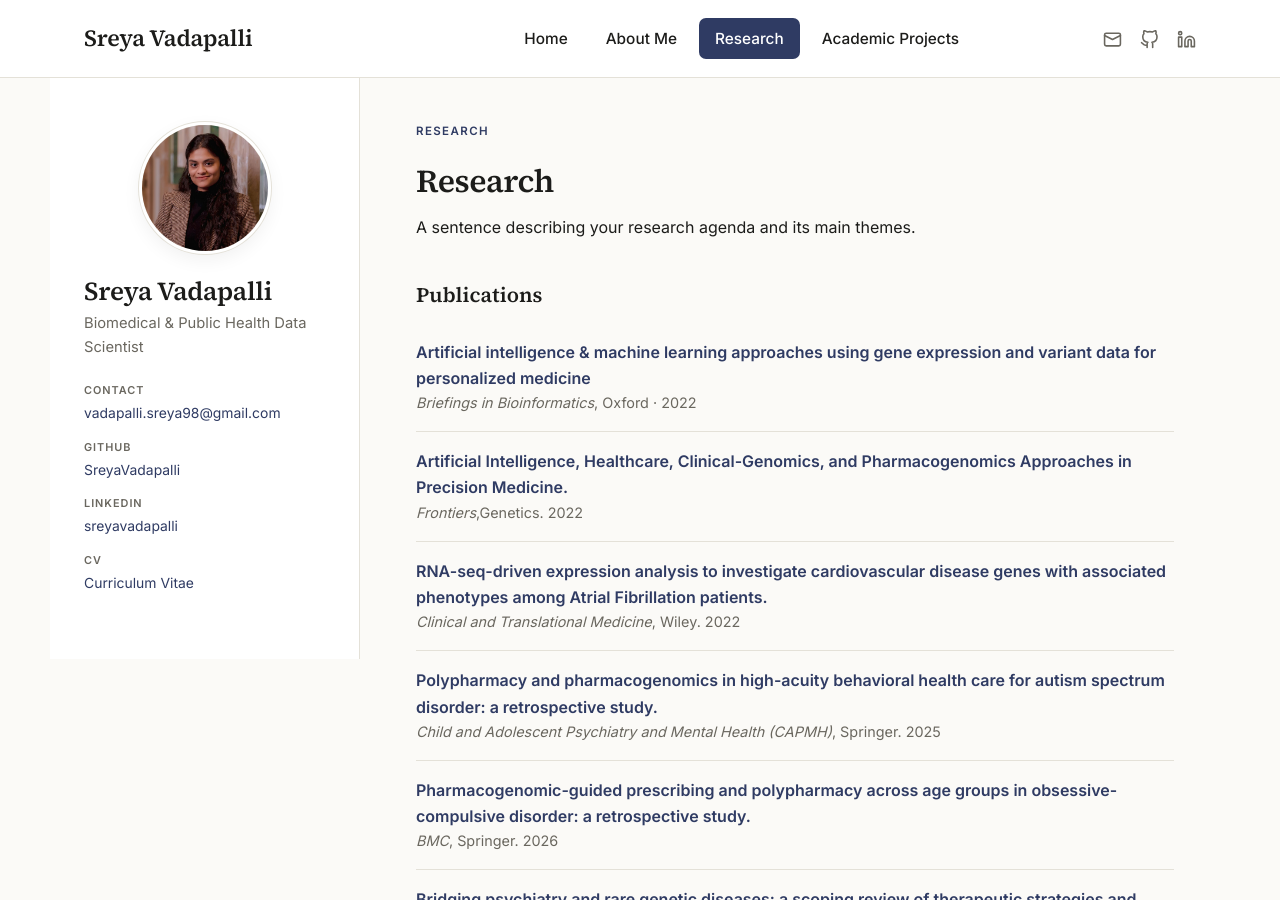
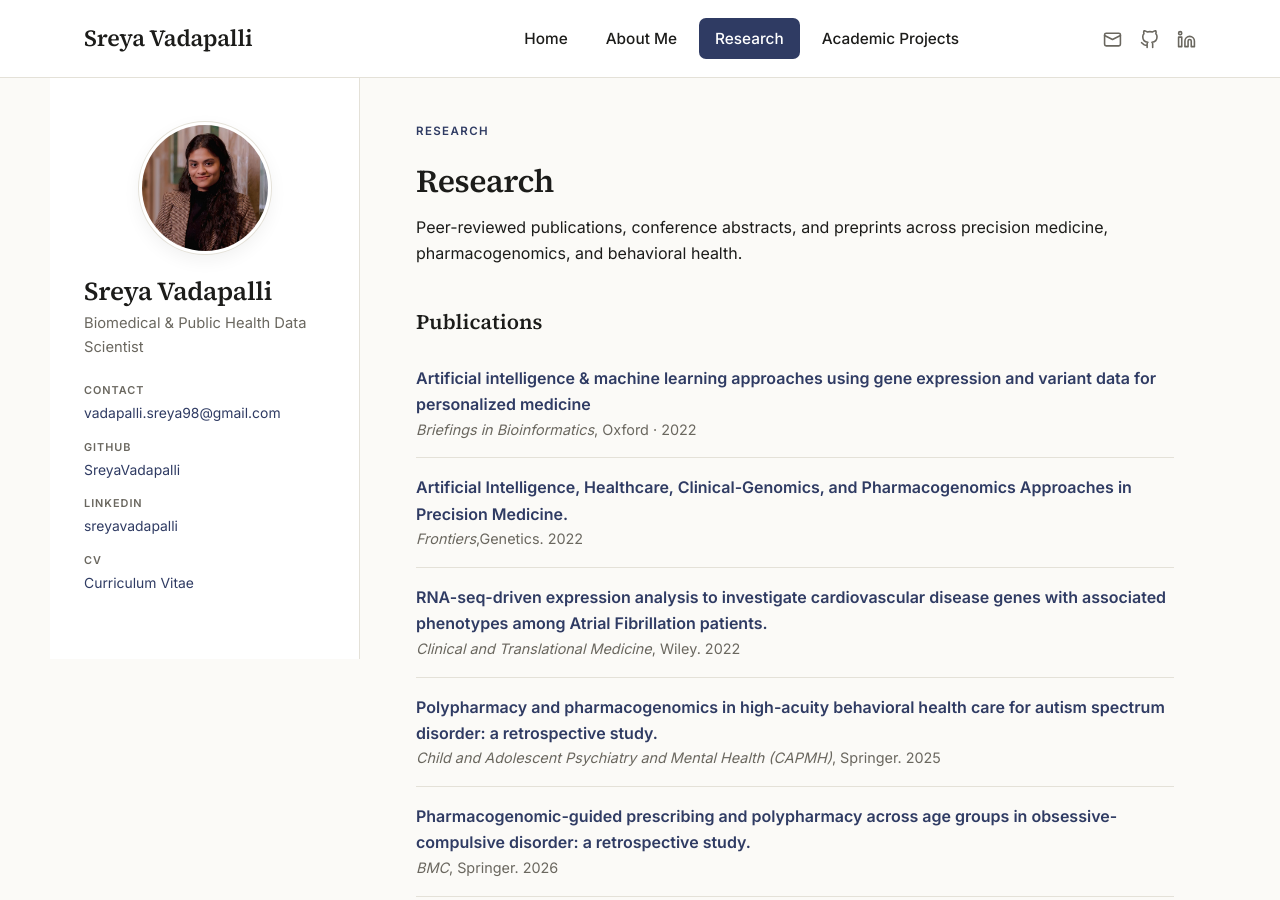
Before and after one commit to SreyaVadapalli/SreyaVadapalli.github.io, a Jekyll site: the page built from research.html, in a window 1280 px wide and 900 px high. Built offline with Jekyll 4.4.1, drawn with Linux system fonts in a browser that asks for light colours.

Commit message:
publications

```diff
--- a/research.html
+++ b/research.html
@@ -7,7 +7,7 @@ permalink: /research/
 <div class="eyebrow">Research</div>
 <h1>Research</h1>
 
-<p>A sentence describing your research agenda and its main themes.</p>
+<p>Peer-reviewed publications, conference abstracts, and preprints across precision medicine, pharmacogenomics, and behavioral health.</p>
 
 
 
```
